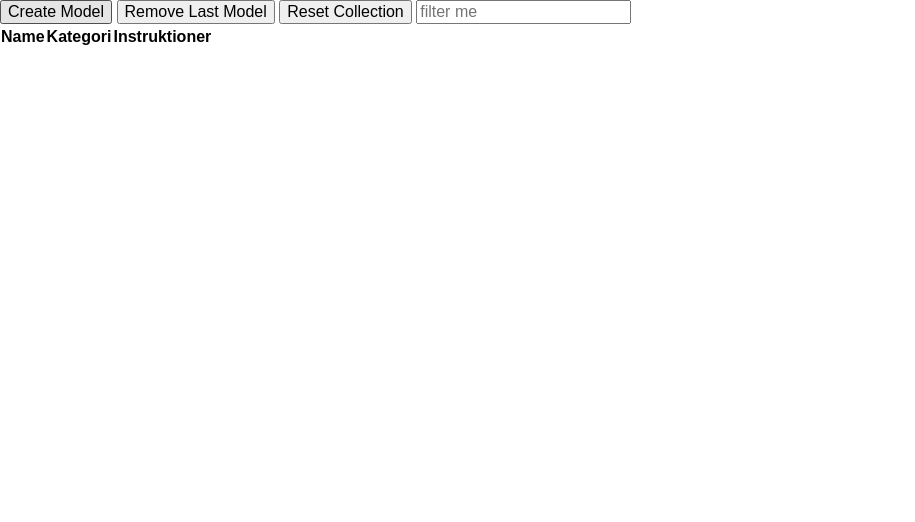
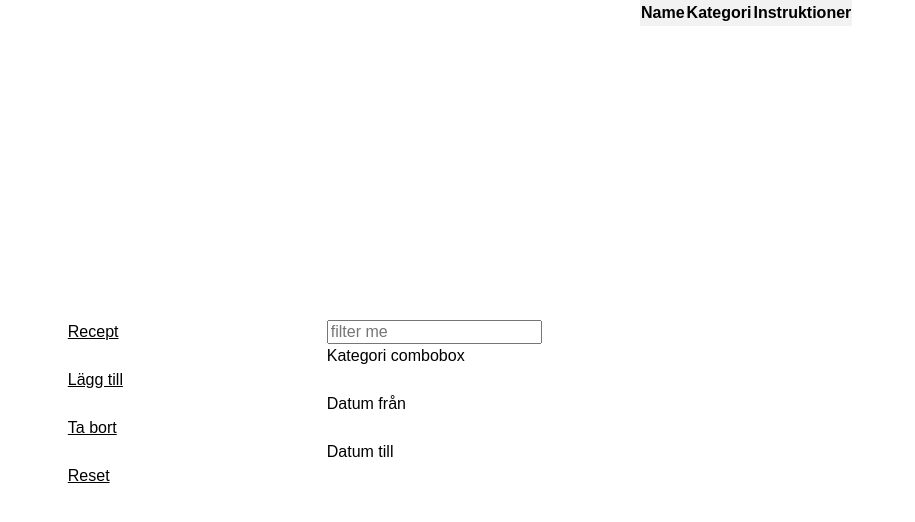
Before and after one commit to k-ode/lnu-ria, a website: page index.html in a window 1280 px wide. Shown: the whole page, without its empty margins (0-915 px from the left). Drawn offline with Linux system fonts and the light colour scheme.

Commit message:
Basic design

```diff
--- a/index.html
+++ b/index.html
@@ -10,11 +10,34 @@
 
     </head>
     <body>
-        <input type="button" id="createModel" value="Create Model"/>
-        <input type="button" id="removeModel" value="Remove Last Model"/>
-        <input type="button" id="resetCollection" value="Reset Collection"/>
+
+        <div class="col-2-10 site-left">
+            <nav>
+                <p>
+                    <a href="#">Recept</a>
+                </p>
+                <p>
+                    <a href="#" id="createModel">Lägg till</a>
+                </p>
+                <p>
+                    <a href="#" id="removeModel">Ta bort</a>
+                </p>
+                <p>
+                    <a href="#" id="resetCollection">Reset</a>
+                </p>
+            </nav>
+        </div>
+
+        <div class="col-3-10 site-middle">
+            <div class="filter">
                 <input type="text" id="filter" placeholder="filter me" />
+                <p>Kategori combobox</p>
+                <p>Datum från</p>
+                <p>Datum till</p>
+            </div>
+        </div>
 
+        <div class="col-5-10 site-right">
             <table>
                 <thead>
                     <tr>
@@ -26,6 +49,8 @@
                 <tbody>
                 </tbody>
             </table>
+        </div>
+
         <script data-main="js/main" src="vendor/requirejs/require.js"></script>
     </body>
 </html>
--- a/sass/module/_grid.scss
+++ b/sass/module/_grid.scss
@@ -22,23 +22,14 @@ $pad: 30px;
         padding-right: 0;
     }
 }
-.col-2-3 {
-    width: 66.66%;
+.col-2-10 {
+    width: 20%;
 }
-.col-1-3 {
-    width: 33.33%;
+.col-3-10 {
+    width: 30%;
 }
-.col-1-2 {
+.col-5-10 {
     width: 50%;
-}
-.col-1-4 {
-    width: 25%;
-}
-.col-1-8 {
-    width: 12.5%;
-}
-.col-7-8 {
-    width: 87.5%;
 }
 
 /* Opt-in outside padding  */
--- /dev/null
+++ b/sass/module/_site.scss
@@ -0,0 +1,28 @@
+.site-left {
+    height: 100%;
+}
+
+.site-left nav {
+    position: relative;
+    left: 30%;
+    top: 40%;
+}
+
+.site-middle {
+    height: 100%;
+}
+
+.site-middle .filter {
+    position: relative;
+    left: 20%;
+    top: 40%;
+}
+
+.site-right {
+    max-height: 100%;
+    overflow: auto;
+}
+
+.site-right tr {
+    background-color: #f2f2f2;
+}
```
Also changed, not shown: css/main.css. Lines whose indentation alone changed are shown as unchanged.
